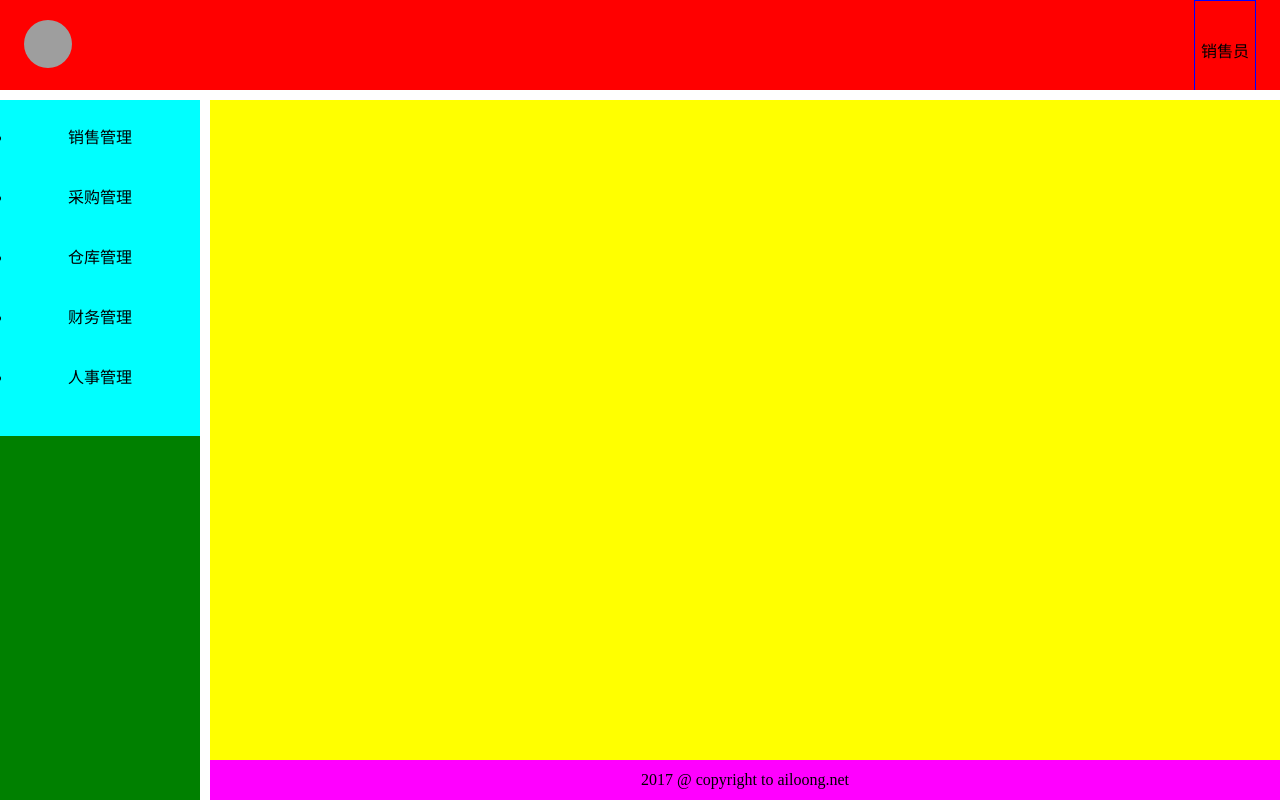
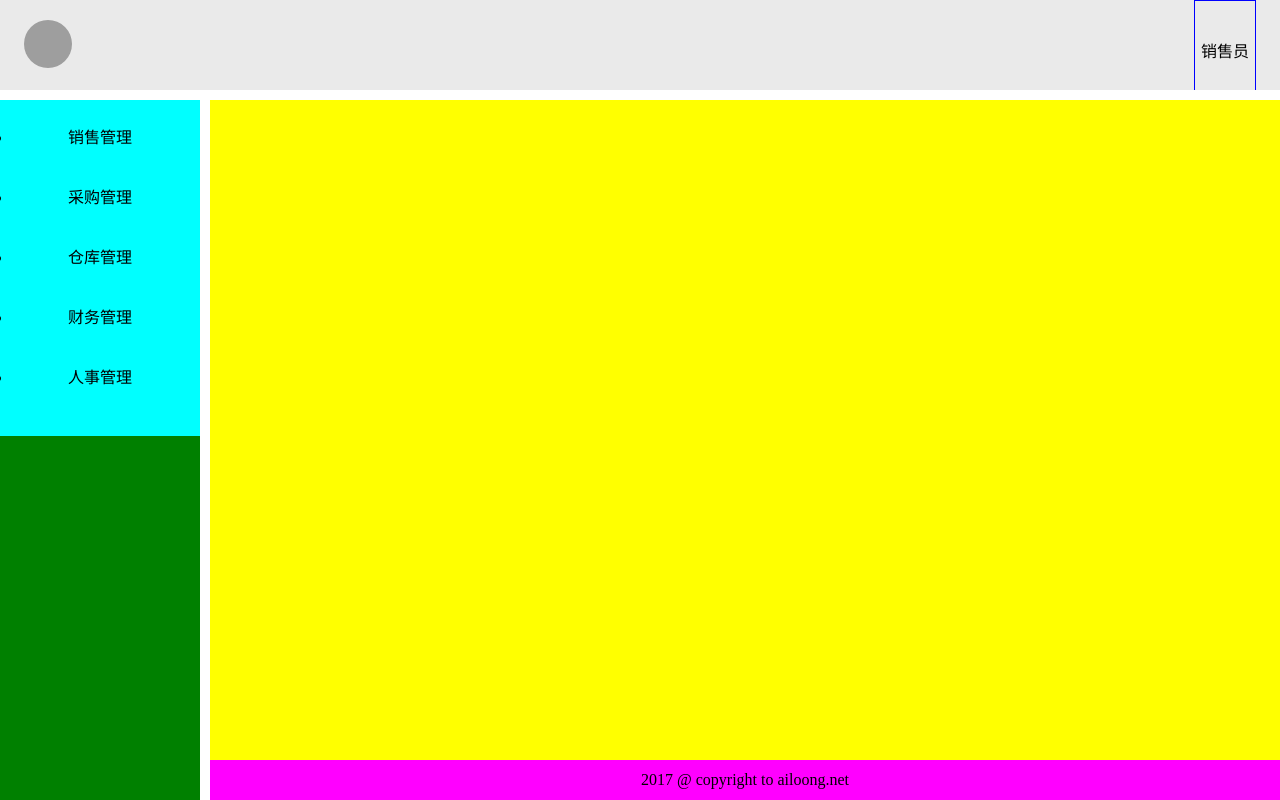
Before and after one commit to zLoong/rebaseProject, a plain HTML site: page index.html in a window 1280 px wide. Drawn offline with Linux system fonts and the light colour scheme; grey boxes are pictures that could not be loaded.

Commit message:
更改header背景色

```diff
--- a/index.css
+++ b/index.css
@@ -12,7 +12,7 @@ body {
 .header {
     height: 90px;
     width: 100%;
-    background: red;
+    background: rgba(220,220,220,.6);
     overflow: hidden;
 }
 
```
